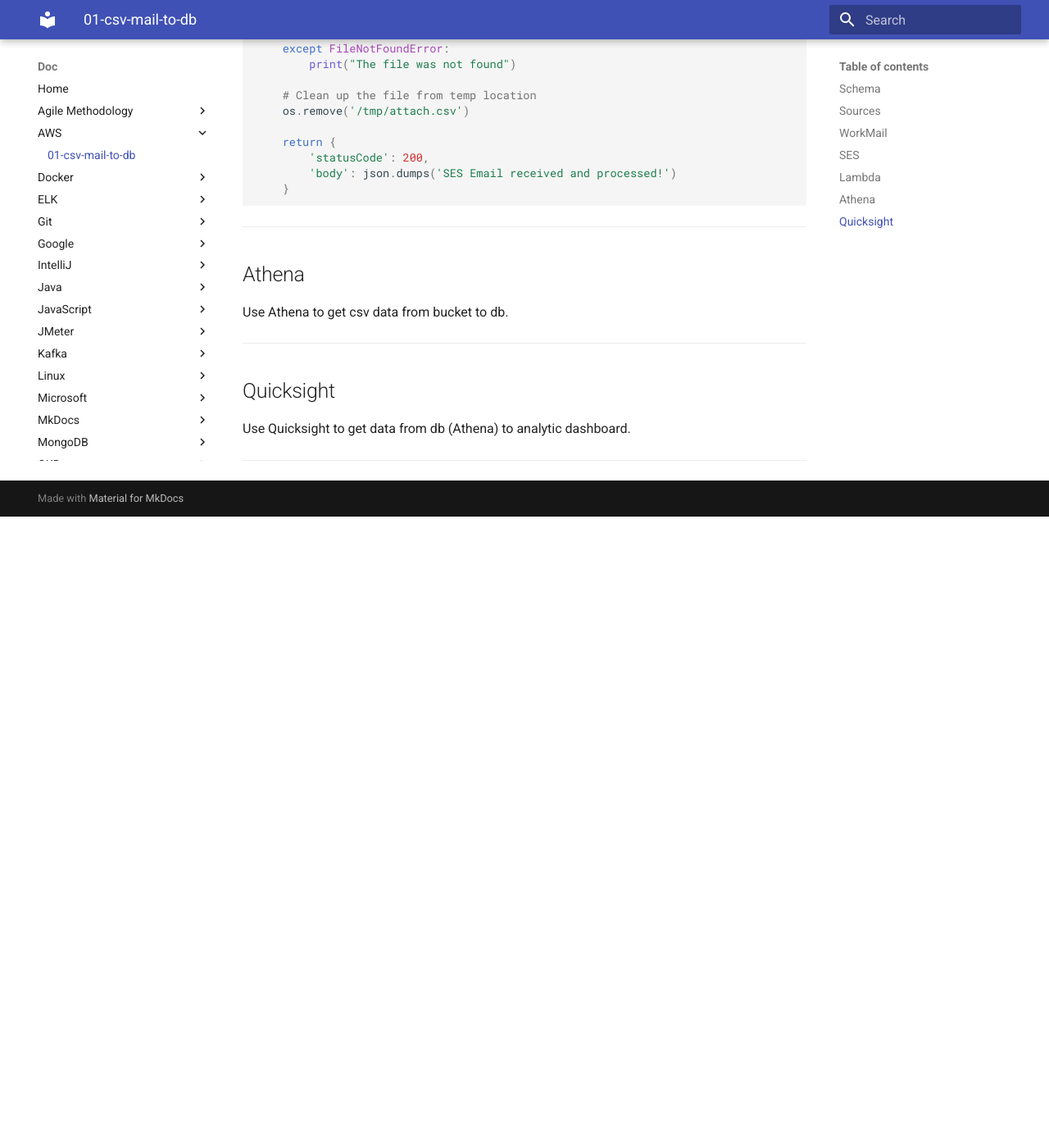
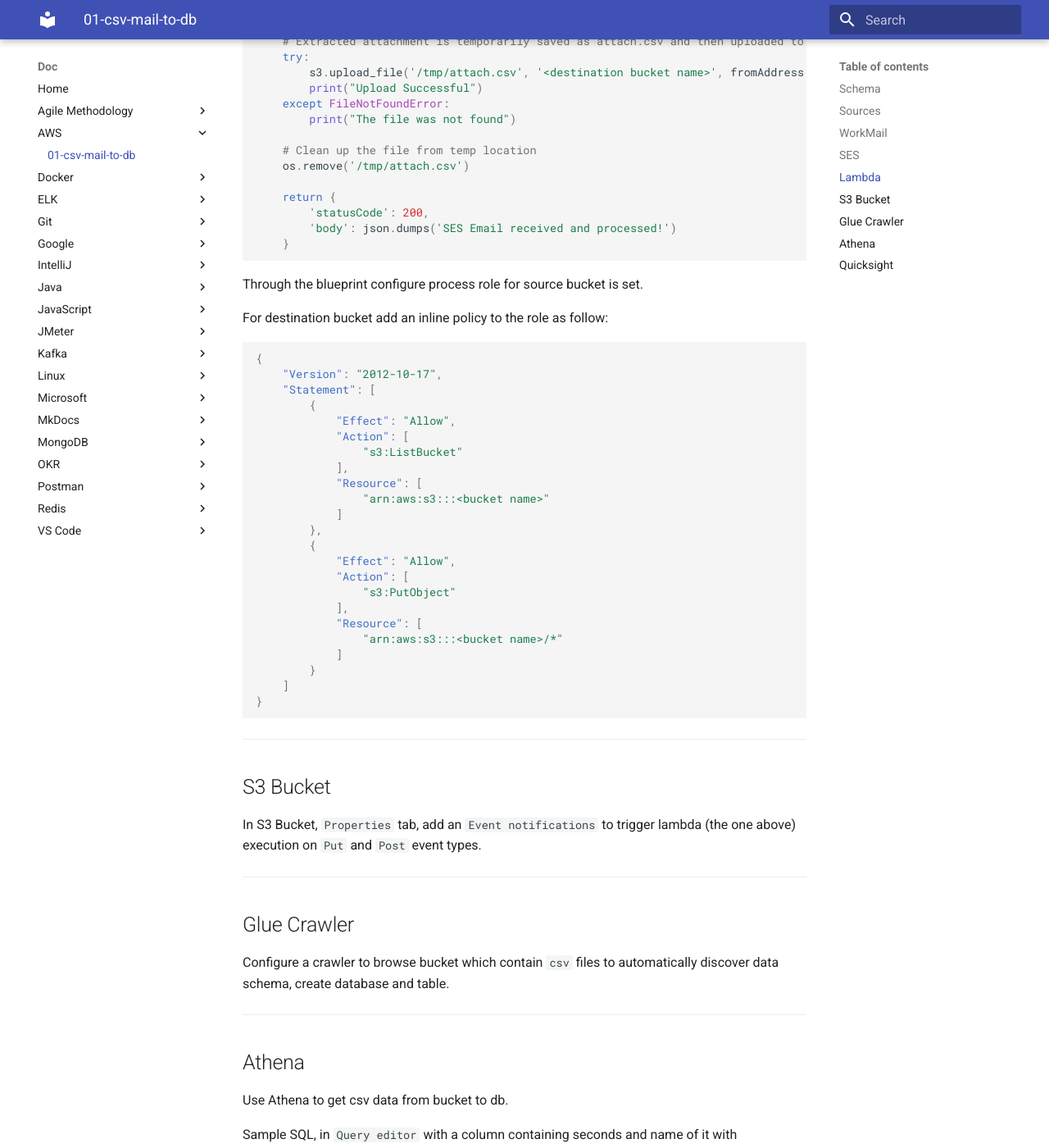
Before and after one commit to oldu73/doc, an MkDocs documentation site: the page built from docs/aws/01-csv-mail-to-db.md, in a window 1280 px wide and 1400 px high, scrolled down 1962 px. Shown: the whole window at 82% size. Built offline with MkDocs 1.6.1 and Material for MkDocs 9.7.7, drawn with Linux system fonts in a browser that asks for light colours; before the commit the page ends 2592 px from its top, so only the background shows below that; some of the changed text lies outside the part shown.

Commit message:
aws from csv to db improve with more details in the how to process

````diff
--- a/docs/aws/01-csv-mail-to-db.md
+++ b/docs/aws/01-csv-mail-to-db.md
@@ -43,6 +43,8 @@
 ---
 
 ## Lambda
+
+When create new lambda, select `Use a blueprint` type `s3` in filter and choose `Get S3 object` (Name = s3-get-object-python).
 
 AWS lambda function in python to extract email attachment:
 
@@ -97,11 +99,60 @@
     }
 ```
 
+Through the blueprint configure process role for source bucket is set.
+
+For destination bucket add an inline policy to the role as follow:
+
+```json
+{
+    "Version": "2012-10-17",
+    "Statement": [
+        {
+            "Effect": "Allow",
+            "Action": [
+                "s3:ListBucket"
+            ],
+            "Resource": [
+                "arn:aws:s3:::<bucket name>"
+            ]
+        },
+        {
+            "Effect": "Allow",
+            "Action": [
+                "s3:PutObject"
+            ],
+            "Resource": [
+                "arn:aws:s3:::<bucket name>/*"
+            ]
+        }
+    ]
+}
+```
+
+---
+
+## S3 Bucket
+
+In S3 Bucket, `Properties` tab, add an `Event notifications` to trigger lambda (the one above) execution on `Put` and `Post` event types.
+
+---
+
+## Glue Crawler
+
+Configure a crawler to browse bucket which contain `csv` files to automatically discover data schema, create database and table.
+
 ---
 
 ## Athena
 
 Use Athena to get csv data from bucket to db.
+
+Sample SQL, in `Query editor` with a column containing seconds and name of it with parentheses (special characters):
+
+```sql
+SELECT * FROM "<db name>"."<table name>" ORDER BY "(s)" DESC limit 20;
+SELECT COUNT("(s)") FROM "<db name>"."<table name>";
+```
 
 ---
 
````
